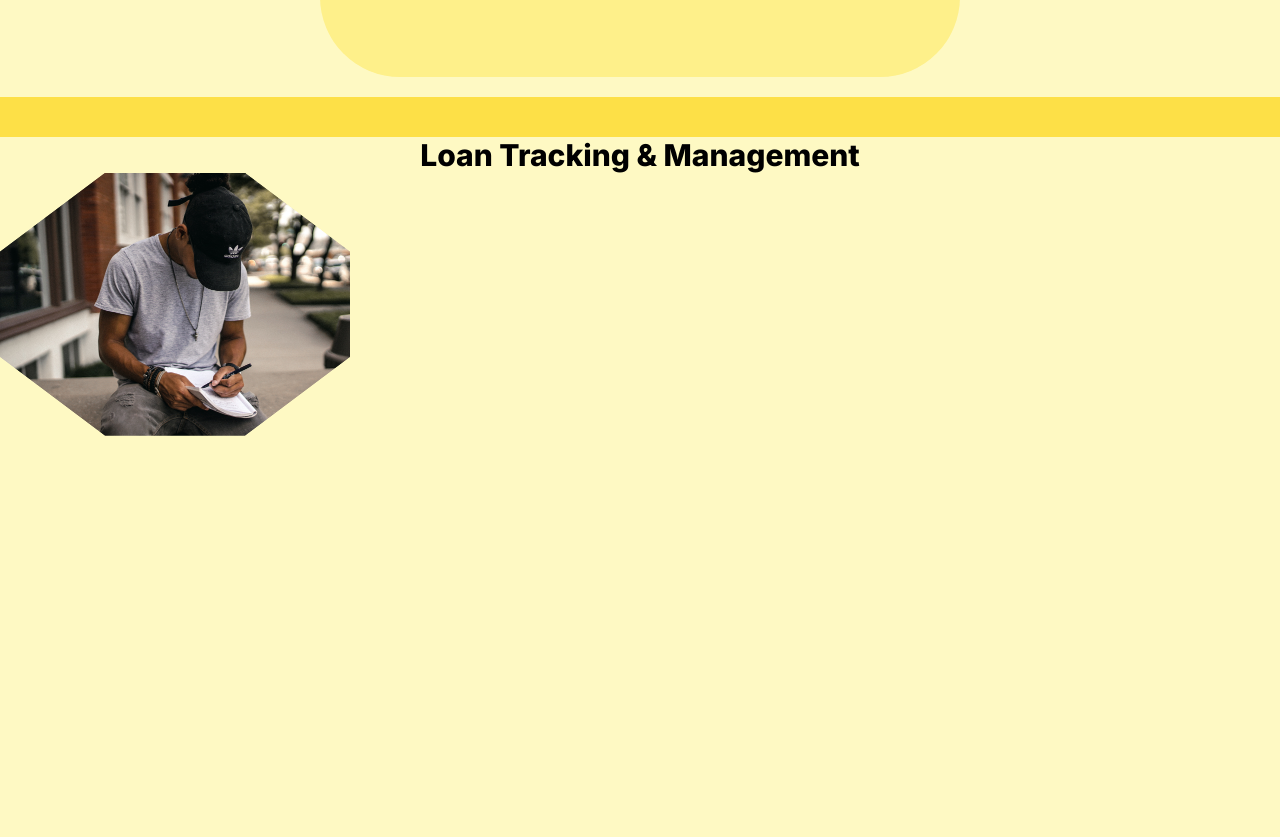
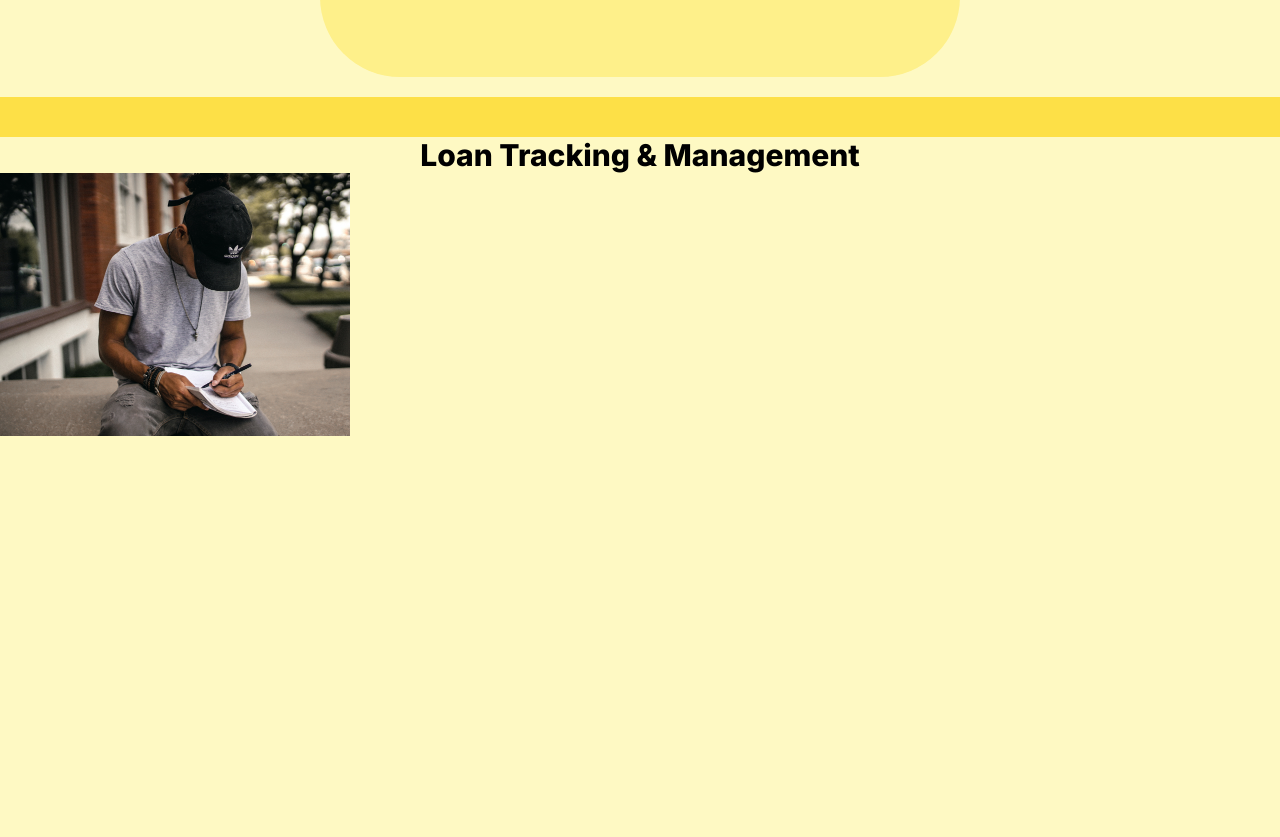
Before and after one commit to dejisnow/loantracker, a Next.js app: page / in a window 1280 px wide. Shown: the part 1743-2580 px from the top of the page. Built offline with nearby package versions, Linux system fonts and the light colour scheme.

Commit message:
new commit

```diff
--- a/Components/Home page components/AppInfo.jsx
+++ b/Components/Home page components/AppInfo.jsx
@@ -4,16 +4,20 @@ import Image from 'next/image'
 export const AppInfo = () => {
   return (
     <div>
-        <div className='flex h-screen relative'>
+        <div className='h-screen flex '>
 
-            <div className='info w-80 flex absolute right-2 bottom-0  shadow-2xl justify-center bg-slate-50'>
+
+
+            <div className='info w-full h-50 shadow-2xl '>
             <Image  src='/loanImg4.jpg' width={350} height={350}  quality={100} alt='info' />
 
             </div>
-            <div className='info w-80 flex absolute right-6 top-10 shadow-2xl justify-center bg-slate-50'>
+
+
+            {/* <div className='info w-80 flex absolute right-6 top-10 shadow-2xl justify-center bg-slate-50'>
             <Image  src='/loanImg4.jpg' width={350} height={350}  quality={100} alt='info' />
 
-            </div>
+            </div> */}
 
 
         </div>
--- a/app/globals.css
+++ b/app/globals.css
@@ -58,5 +58,5 @@ footer{
 }
 
 .info{
-    clip-path: polygon(30% 0%, 70% 0%, 100% 30%, 100% 70%, 70% 100%, 30% 100%, 0% 70%, 0% 30%);
+
 }
```
